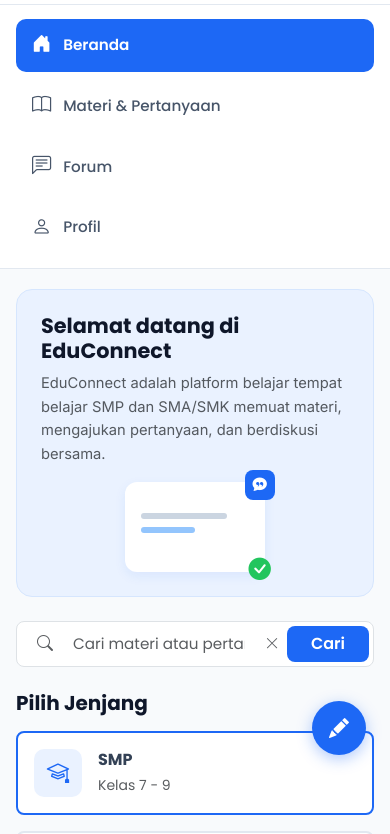
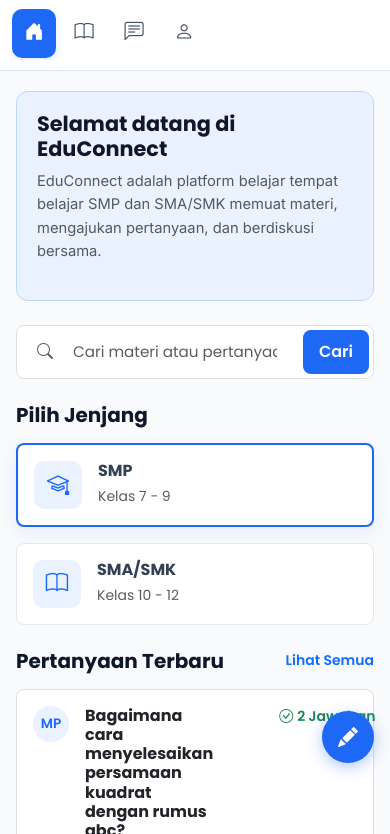
Before and after one commit to naurafatimahh/EduConnect, a plain HTML site: page index.html in a window 390 px wide. Shown: the part 65-899 px from the top of the page. Drawn offline with nearby package versions, Linux system fonts and the light colour scheme.

Commit message:
feat: add JavaScript functionality

```diff
--- a/css/style.css
+++ b/css/style.css
@@ -1,6 +1,30 @@
+:root {
+  --color-primary: #1d68f5;
+  --color-primary-hover: #1554c9;
+  --color-primary-light: #eaf2ff;
+  --color-primary-border: #bdd7ff;
+  --color-primary-soft: #dbeafe;
+  --color-primary-muted: #93c5fd;
+
+  --color-text-heading: #0f172a;
+  --color-text-primary: #334155;
+  --color-text-secondary: #475569;
+  --color-text-muted: #64748b;
+  --color-text-placeholder: #94a3b8;
+
+  --color-background: #f8fafc;
+  --color-surface: #ffffff;
+  --color-surface-muted: #f1f5f9;
+  --color-border: #e2e8f0;
+  --color-border-muted: #cbd5e1;
+  --color-banner-border: #d6e6fe;
+
+  --color-success: #22c55e;
+}
+
 body {
   font-family: 'Poppins', sans-serif;
-  background-color: #f8fafc;
+  background-color: #F8FAFC;
   color: #334155;
   margin: 0;
   padding: 0;
@@ -338,7 +362,6 @@ body {
   transform: scale(1.08);
 }
 
-/* ================= 8. HALAMAN FORUM DISKUSI ================= */
 .forum-title {
   font-size: 1.55rem;
   color: #0f172a;
@@ -380,7 +403,6 @@ body {
   color: #94a3b8;
 }
 
-/* Kartu Diskusi Forum */
 .card-forum {
   border: 1.5px solid #cbd5e1 !important;
   border-radius: 16px;
@@ -441,9 +463,184 @@ body {
   opacity: 1;
 }
 
+html {
+  scroll-behavior: smooth;
+}
+
+.fade-in-awal {
+  opacity: 0;
+  transform: translateY(12px);
+  transition: opacity 0.35s ease-out, transform 0.35s ease-out;
+}
+
+.fade-in-tampil {
+  opacity: 1;
+  transform: translateY(0);
+}
+
+.card-jenjang:active,
+.card-pertanyaan:active,
+.card-forum:active,
+.btn:active,
+.btn-ajukan-pertanyaan:active,
+.tombol-cari:active {
+  transform: scale(0.98);
+}
+
+a,
+button,
+input,
+.card-jenjang,
+.card-pertanyaan,
+.card-forum {
+  -webkit-tap-highlight-color: transparent;
+}
+
+a:focus-visible,
+button:focus-visible,
+input:focus-visible,
+.card-jenjang:focus-visible {
+  outline: 3px solid rgba(29, 104, 245, 0.25);
+  outline-offset: 2px;
+}
+
+.topbar {
+  background: #FFFFFF;
+  border-bottom-color: #E2E8F0;
+}
+
+.sidebar {
+  background: #FFFFFF;
+  border-right-color: #E2E8F0;
+}
+
+.menu-item.active {
+  background: #1D68F5;
+  box-shadow: 0 4px 10px rgba(29, 104, 245, 0.12);
+}
+
+.banner-box {
+  background: #EAF2FF;
+  border: 1px solid #BDD7FF;
+  border-radius: 12px !important;
+}
+
+.banner-heading,
+.forum-title,
+.section-title,
+.judul-tanya,
+.forum-question-title,
+.user-name {
+  color: #0F172A;
+}
+
+.banner-desc,
+.forum-question-desc {
+  color: #475569;
+}
+
+.card-jenjang {
+  min-height: 82px;
+  border: 1.5px solid #E2E8F0;
+  border-radius: 12px;
+}
+
+.card-jenjang.active {
+  border: 2px solid #1D68F5;
+  background: #FFFFFF;
+  box-shadow: 0 6px 18px rgba(29, 104, 245, 0.08);
+}
+
+.card-pertanyaan,
+.card-forum {
+  border: 1px solid #E2E8F0;
+  border-radius: 16px;
+}
+
+.card-pertanyaan {
+  padding: 18px 20px !important;
+}
+
+.card-pertanyaan:hover,
+.card-forum:hover {
+  border-color: #93C5FD;
+  box-shadow: 0 8px 24px rgba(15, 23, 42, 0.06);
+  transform: translateY(-1px);
+}
+
+.badge-mapel,
+.badge-forum-mapel {
+  background: #EAF2FF;
+  color: #1D68F5;
+}
+
+.badge-jenjang,
+.badge-forum-jenjang {
+  background: #F1F5F9;
+  color: #64748B;
+  border: 0;
+}
+
+.avatar-user,
+.profile-circle,
+.jenjang-icon {
+  background: #EAF2FF;
+  color: #1D68F5;
+}
+
+.profile-circle {
+  border: 1.5px solid #BDD7FF;
+}
+
+.tombol-cari,
+.btn-ajukan-pertanyaan,
+.tombol-tanya-fab {
+  background: #1D68F5;
+  box-shadow: none;
+}
+
+.tombol-cari:hover,
+.btn-ajukan-pertanyaan:hover,
+.tombol-tanya-fab:hover {
+  background: #1554C9;
+}
+
+.tombol-tanya-fab {
+  box-shadow: 0 4px 15px rgba(29, 104, 245, 0.35);
+}
+
+@media (max-width: 991.98px) {
+  .sidebar {
+    width: 220px;
+  }
+
+  .main-content {
+    padding-inline: 24px;
+  }
+}
+
 @media (max-width: 768px) {
+  .topbar {
+    height: 64px;
+  }
+
+  .topbar-inner {
+    padding-inline: 16px !important;
+  }
+
+  .logo-box,
+  .profile-circle {
+    width: 36px;
+    height: 36px;
+  }
+
+  .logo-text {
+    font-size: 1.1rem;
+  }
+
   .dashboard-body {
     flex-direction: column;
+    min-height: calc(100vh - 64px);
   }
 
   .sidebar {
@@ -452,15 +649,129 @@ body {
     height: auto;
     position: static;
     border-right: none;
-    border-bottom: 1px solid #e2e8f0;
-    padding: 14px 16px;
+    border-bottom: 1px solid #E2E8F0;
+    padding: 10px 12px;
+  }
+
+  .sidebar-nav .nav {
+    flex-direction: row !important;
+    gap: 6px !important;
+    overflow-x: auto;
+    padding-bottom: 2px;
+  }
+
+  .sidebar-nav .nav-item {
+    flex: 1 0 auto;
+  }
+
+  .menu-item {
+    justify-content: center;
+    min-height: 44px;
+    padding: 10px 12px;
+    white-space: nowrap;
+  }
+
+  .menu-item span {
+    display: none;
   }
 
   .main-content {
-    padding: 20px 16px 60px;
+    padding: 20px 16px 80px;
   }
 
-  .banner-heading {
+  .banner-heading,
+  .forum-title {
     font-size: 1.3rem;
   }
+
+  .kartu-ilustrasi {
+    display: none;
+  }
+
+  .search-container,
+  .search-forum-inner {
+    min-height: 48px;
+  }
+
+  .tombol-cari {
+    min-height: 44px;
+  }
+
+  .card-pertanyaan {
+    padding: 16px !important;
+  }
+
+  .card-pertanyaan > .d-flex {
+    position: relative;
+  }
+
+  .card-pertanyaan .text-success {
+    margin-left: 50px;
+  }
+
+  .card-forum {
+    padding: 16px !important;
+  }
+
+  .card-forum > .d-flex:first-child {
+    flex-direction: column;
+    gap: 12px;
+  }
+
+  .card-forum > .d-flex:first-child > .d-flex:last-child {
+    margin-left: 50px;
+  }
+
+  .btn-ajukan-pertanyaan {
+    min-height: 44px;
+    display: inline-flex;
+    align-items: center;
+    padding: 8px 12px;
+  }
+
+  .tombol-tanya-fab {
+    width: 52px;
+    height: 52px;
+    right: 16px;
+    bottom: 16px;
+  }
 }
+
+@media (max-width: 480px) {
+  .nav-icon-btn {
+    display: none;
+  }
+
+  .sidebar-nav .nav-item {
+    flex: 0 0 44px;
+  }
+
+  .menu-item {
+    width: 44px;
+  }
+
+  .banner-box {
+    padding: 20px !important;
+  }
+
+  .search-container {
+    padding: 4px !important;
+  }
+
+  .tombol-silang {
+    display: none;
+  }
+
+  .tombol-cari {
+    padding-inline: 16px !important;
+  }
+
+  .card-pertanyaan .d-flex.flex-wrap {
+    gap: 6px !important;
+  }
+
+  .card-pertanyaan .avatar-user {
+    width: 36px;
+    height: 36px;
+  }
+}
--- a/forum.html
+++ b/forum.html
@@ -5,27 +5,21 @@
   <meta name="viewport" content="width=device-width, initial-scale=1.0">
   <title>EduConnect - Forum Diskusi</title>
 
-  <!-- Google Font: Poppins -->
   <link rel="preconnect" href="https://fonts.googleapis.com">
   <link rel="preconnect" href="https://fonts.gstatic.com" crossorigin>
   <link href="https://fonts.googleapis.com/css2?family=Inter:wght@400;500;600;700&family=Poppins:wght@400;500;600;700&display=swap" rel="stylesheet">
 
-  <!-- Bootstrap 5 CSS -->
   <link href="https://cdn.jsdelivr.net/npm/bootstrap@5.3.2/dist/css/bootstrap.min.css" rel="stylesheet">
 
-  <!-- Bootstrap Icons -->
   <link rel="stylesheet" href="https://cdn.jsdelivr.net/npm/bootstrap-icons@1.11.3/font/bootstrap-icons.min.css">
 
-  <!-- File CSS Kustom -->
   <link rel="stylesheet" href="css/style.css">
 </head>
 <body>
 
-  <!-- ================= 1. NAVBAR ATAS (TERHUBUNG & SEWARNA DENGAN SIDEBAR) ================= -->
   <header class="topbar sticky-top">
     <div class="topbar-inner d-flex align-items-center justify-content-between px-4">
 
-      <!-- Kiri: Logo EduConnect (sejajar di atas sidebar) -->
       <a href="index.html" class="d-flex align-items-center gap-2 text-decoration-none logo-link">
         <div class="logo-box">
           <i class="bi bi-mortarboard-fill text-white"></i>
@@ -33,12 +27,11 @@
         <span class="logo-text">EduConnect</span>
       </a>
 
-      <!-- Kanan: Kotak Ikon Notifikasi & Profil -->
       <div class="d-flex align-items-center gap-3">
-        <a href="#" class="nav-icon-btn" title="Notifikasi">
+        <a href="#" class="nav-icon-btn" title="Notifikasi" aria-label="Notifikasi">
           <i class="bi bi-bell"></i>
         </a>
-        <a href="#" class="profile-circle" title="Profil Saya">
+        <a href="#" class="profile-circle" title="Profil Saya" aria-label="Profil Saya">
           <i class="bi bi-person"></i>
         </a>
       </div>
@@ -46,15 +39,12 @@
     </div>
   </header>
 
-  <!-- ================= 2. BODY LAYOUT (SIDEBAR & KONTEN UTAMA) ================= -->
   <div class="dashboard-body">
 
-    <!-- ================= SIDEBAR KIRI ================= -->
     <aside class="sidebar">
       <nav class="sidebar-nav">
         <ul class="nav flex-column gap-2">
 
-          <!-- Menu Beranda -->
           <li class="nav-item">
             <a class="nav-link menu-item" href="index.html">
               <i class="bi bi-house-door"></i>
@@ -62,7 +52,6 @@
             </a>
           </li>
 
-          <!-- Menu Materi & Pertanyaan -->
           <li class="nav-item">
             <a class="nav-link menu-item" href="#">
               <i class="bi bi-book"></i>
@@ -70,7 +59,6 @@
             </a>
           </li>
 
-          <!-- Menu Forum (AKTIF) -->
           <li class="nav-item">
             <a class="nav-link menu-item active" href="forum.html">
               <i class="bi bi-chat-left-text-fill"></i>
@@ -78,7 +66,6 @@
             </a>
           </li>
 
-          <!-- Menu Profil -->
           <li class="nav-item">
             <a class="nav-link menu-item" href="#">
               <i class="bi bi-person"></i>
@@ -90,11 +77,9 @@
       </nav>
     </aside>
 
-    <!-- ================= KONTEN UTAMA FORUM ================= -->
     <main class="main-content">
       <div class="content-container">
 
-        <!-- HEADER FORUM: Judul & Tombol Ajukan Pertanyaan -->
         <div class="d-flex justify-content-between align-items-center mb-4 pt-1">
           <h2 class="fw-bold mb-0 forum-title">Forum Diskusi</h2>
           <a href="#" class="btn btn-primary fw-semibold btn-ajukan-pertanyaan">
@@ -102,55 +87,15 @@
           </a>
         </div>
 
-        <!-- SEARCH BAR FORUM -->
         <div class="search-forum-box mb-4">
           <div class="d-flex align-items-center bg-white rounded-3 px-3 py-2 border search-forum-inner">
             <i class="bi bi-search text-muted me-2 fs-6"></i>
-            <input type="text" class="form-control border-0 shadow-none p-0 input-forum-search" placeholder="Cari materi atau pertanyaan..">
+            <input type="search" class="form-control border-0 shadow-none p-0 input-forum-search" placeholder="Cari materi atau pertanyaan..." aria-label="Cari materi atau pertanyaan">
           </div>
         </div>
 
-        <!-- DAFTAR KARTU DISKUSI FORUM -->
         <div class="forum-feed d-flex flex-column gap-3">
 
-          <!-- Kartu Diskusi 1 -->
-          <article class="card-forum bg-white rounded-4 border p-4">
-            <!-- Header Kartu: User & Tag -->
-            <div class="d-flex justify-content-between align-items-start mb-3">
-              <div class="d-flex align-items-center gap-3">
-                <div class="avatar-user flex-shrink-0">NP</div>
-                <div>
-                  <h6 class="fw-bold mb-0 text-dark user-name">Naura Patimah</h6>
-                  <small class="text-muted user-sub">SMA · 5 menit lalu</small>
-                </div>
-              </div>
-              <div class="d-flex align-items-center gap-2">
-                <span class="badge-forum-mapel">Matematika</span>
-                <span class="badge-forum-jenjang">SMA/SMK</span>
-              </div>
-            </div>
-
-            <!-- Isi Diskusi: Judul & Pertanyaan -->
-            <h6 class="fw-bold text-dark forum-question-title mb-2">
-              Menurut kalian, belajar matematika seru apa tidak?
-            </h6>
-            <p class="forum-question-desc text-muted mb-3">
-              Aku pribadi lebih mudah memahami materi kalau melihat penjelasan melalui video. Tapi terkadang buku lebih membantu saat mengerjakan latihan soal. Kalau kalian lebih suka metode belajar yang mana?
-            </p>
-
-            <!-- Garis Pemisah Tipis -->
-            <hr class="forum-divider my-2">
-
-            <!-- Footer Kartu: Jumlah Jawaban -->
-            <div class="d-flex justify-content-end align-items-center pt-2">
-              <span class="text-success fw-semibold small d-flex align-items-center gap-1">
-                <i class="bi bi-check-circle"></i>
-                <span class="text-dark">2 Jawaban</span>
-              </span>
-            </div>
-          </article>
-
-          <!-- Kartu Diskusi 2 -->
           <article class="card-forum bg-white rounded-4 border p-4">
             <div class="d-flex justify-content-between align-items-start mb-3">
               <div class="d-flex align-items-center gap-3">
@@ -166,7 +111,7 @@
               </div>
             </div>
 
-            <h6 class="fw-bold text-dark forum-question-title mb-2">
+            <h6 class="fw-bold text-dark forum-question-title mb-2 judul-tanya">
               Menurut kalian, belajar matematika seru apa tidak?
             </h6>
             <p class="forum-question-desc text-muted mb-3">
@@ -183,7 +128,6 @@
             </div>
           </article>
 
-          <!-- Kartu Diskusi 3 -->
           <article class="card-forum bg-white rounded-4 border p-4">
             <div class="d-flex justify-content-between align-items-start mb-3">
               <div class="d-flex align-items-center gap-3">
@@ -199,7 +143,39 @@
               </div>
             </div>
 
-            <h6 class="fw-bold text-dark forum-question-title mb-2">
+            <h6 class="fw-bold text-dark forum-question-title mb-2 judul-tanya">
+              Menurut kalian, belajar matematika seru apa tidak?
+            </h6>
+            <p class="forum-question-desc text-muted mb-3">
+              Aku pribadi lebih mudah memahami materi kalau melihat penjelasan melalui video. Tapi terkadang buku lebih membantu saat mengerjakan latihan soal. Kalau kalian lebih suka metode belajar yang mana?
+            </p>
+
+            <hr class="forum-divider my-2">
+
+            <div class="d-flex justify-content-end align-items-center pt-2">
+              <span class="text-success fw-semibold small d-flex align-items-center gap-1">
+                <i class="bi bi-check-circle"></i>
+                <span class="text-dark">2 Jawaban</span>
+              </span>
+            </div>
+          </article>
+
+          <article class="card-forum bg-white rounded-4 border p-4">
+            <div class="d-flex justify-content-between align-items-start mb-3">
+              <div class="d-flex align-items-center gap-3">
+                <div class="avatar-user flex-shrink-0">NP</div>
+                <div>
+                  <h6 class="fw-bold mb-0 text-dark user-name">Naura Patimah</h6>
+                  <small class="text-muted user-sub">SMA · 5 menit lalu</small>
+                </div>
+              </div>
+              <div class="d-flex align-items-center gap-2">
+                <span class="badge-forum-mapel">Matematika</span>
+                <span class="badge-forum-jenjang">SMA/SMK</span>
+              </div>
+            </div>
+
+            <h6 class="fw-bold text-dark forum-question-title mb-2 judul-tanya">
               Menurut kalian, belajar matematika seru apa tidak?
             </h6>
             <p class="forum-question-desc text-muted mb-3">
@@ -223,5 +199,7 @@
 
   </div>
 
+  <script src="js/script.js"></script>
+
 </body>
 </html>
--- a/index.html
+++ b/index.html
@@ -20,7 +20,7 @@
   <header class="topbar sticky-top">
     <div class="topbar-inner d-flex align-items-center justify-content-between px-4">
 
-      <a href="#" class="d-flex align-items-center gap-2 text-decoration-none logo-link">
+      <a href="index.html" class="d-flex align-items-center gap-2 text-decoration-none logo-link" aria-label="EduConnect, kembali ke Beranda">
         <div class="logo-box">
           <i class="bi bi-mortarboard-fill text-white"></i>
         </div>
@@ -28,10 +28,10 @@
       </a>
 
       <div class="d-flex align-items-center gap-3">
-        <a href="#" class="nav-icon-btn" title="Notifikasi">
+        <a href="#" class="nav-icon-btn" title="Notifikasi" aria-label="Notifikasi">
           <i class="bi bi-bell"></i>
         </a>
-        <a href="#" class="profile-circle" title="Profil Saya">
+        <a href="#" class="profile-circle" title="Profil Saya" aria-label="Profil Saya">
           <i class="bi bi-person"></i>
         </a>
       </div>
@@ -111,7 +111,7 @@
             <span class="ps-3 pe-2 text-muted">
               <i class="bi bi-search"></i>
             </span>
-            <input type="text" class="form-control border-0 shadow-none input-cari" placeholder="Cari materi atau pertanyaan...">
+            <input type="search" class="form-control border-0 shadow-none input-cari" placeholder="Cari materi atau pertanyaan..." aria-label="Cari materi atau pertanyaan">
             <span class="px-2 text-muted tombol-silang">
               <i class="bi bi-x-lg"></i>
             </span>
@@ -271,5 +271,7 @@
     <i class="bi bi-pencil-fill"></i>
   </a>
 
+  <script src="js/script.js"></script>
+
 </body>
 </html>
--- /dev/null
+++ b/js/script.js
@@ -0,0 +1,38 @@
+document.addEventListener('DOMContentLoaded', function () {
+
+  const elemenAnimasi = document.querySelectorAll(
+    '.banner-box, .search-container, .search-forum-box, .card-jenjang, .card-pertanyaan, .card-forum'
+  );
+
+  elemenAnimasi.forEach(function (elemen, index) {
+    elemen.classList.add('fade-in-awal');
+
+    setTimeout(function () {
+      elemen.classList.add('fade-in-tampil');
+    }, 70 * index);
+  });
+
+
+  const kartuJenjang = document.querySelectorAll('.card-jenjang');
+
+  kartuJenjang.forEach(function (kartu) {
+    kartu.addEventListener('click', function () {
+      kartuJenjang.forEach(k => k.classList.remove('active'));
+      this.classList.add('active');
+    });
+  });
+
+
+  const tombolFab = document.querySelector('.tombol-tanya-fab');
+
+  if (tombolFab) {
+    tombolFab.addEventListener('click', function (e) {
+      e.preventDefault();
+      window.scrollTo({
+        top: 0,
+        behavior: 'smooth'
+      });
+    });
+  }
+
+});
```
Also changed, not shown: 1 other file.
